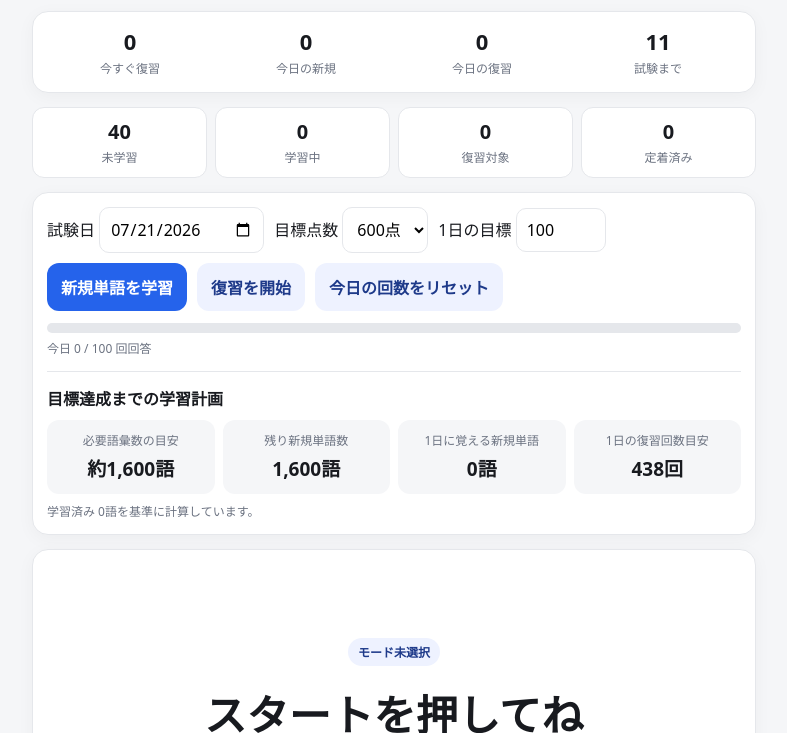
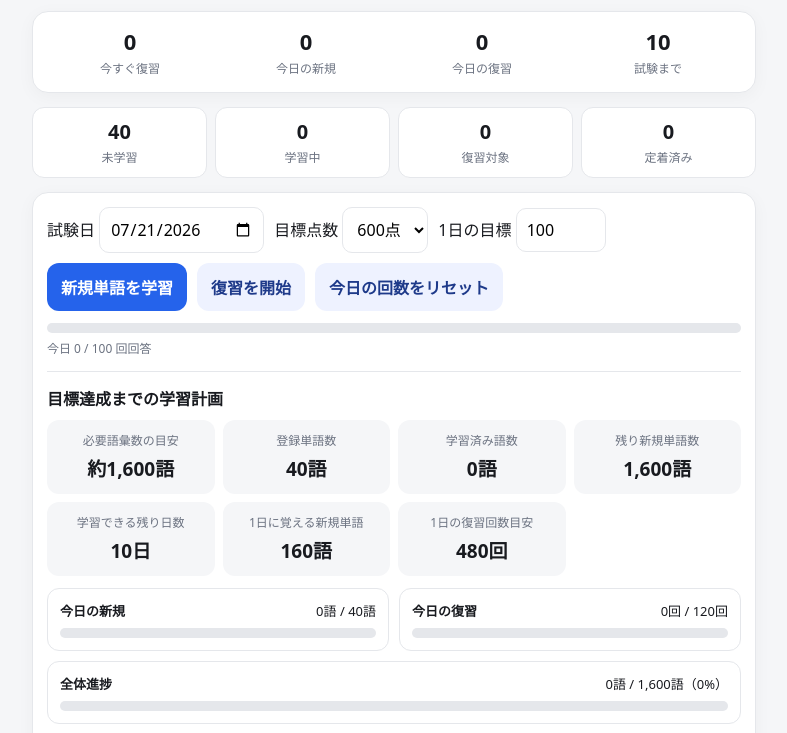
Before and after one commit to shun6393/TOEIC-app, a plain HTML site: page index.html in a window 1280 px wide. Shown: the part 57-790 px from the top of the page, without its empty margins (246-1033 px from the left). Drawn offline with Linux system fonts and the light colour scheme.

Commit message:
目標点数に基づく学習計画を追加

```diff
--- a/index.html
+++ b/index.html
@@ -49,11 +49,30 @@
       <h2 id="studyPlanTitle">目標達成までの学習計画</h2>
       <div class="plan-grid">
         <div class="plan-item"><span>必要語彙数の目安</span><b id="vocabTarget">0語</b></div>
+        <div class="plan-item"><span>登録単語数</span><b id="registeredPlanCount">0語</b></div>
+        <div class="plan-item"><span>学習済み語数</span><b id="studiedPlanCount">0語</b></div>
         <div class="plan-item"><span>残り新規単語数</span><b id="remainingNew">0語</b></div>
+        <div class="plan-item"><span>学習できる残り日数</span><b id="planDaysLeft">0日</b></div>
         <div class="plan-item"><span>1日に覚える新規単語</span><b id="dailyNew">0語</b></div>
         <div class="plan-item"><span>1日の復習回数目安</span><b id="dailyReview">0回</b></div>
       </div>
+      <div class="today-plan">
+        <div class="today-plan-item">
+          <div class="plan-progress-label"><b>今日の新規</b><span id="todayNewPlanText">0語 / 0語</span></div>
+          <div class="progress"><div class="bar" id="todayNewBar"></div></div>
+        </div>
+        <div class="today-plan-item">
+          <div class="plan-progress-label"><b>今日の復習</b><span id="todayReviewPlanText">0回 / 0回</span></div>
+          <div class="progress"><div class="bar review-bar" id="todayReviewBar"></div></div>
+        </div>
+        <div class="today-plan-item overall-plan">
+          <div class="plan-progress-label"><b>全体進捗</b><span id="overallPlanText">0語 / 0語（0%）</span></div>
+          <div class="progress"><div class="bar overall-bar" id="overallPlanBar"></div></div>
+        </div>
+      </div>
+      <ul class="plan-warnings" id="planWarnings" aria-live="polite"></ul>
       <p class="small plan-note" id="planNotice"></p>
+      <p class="small plan-disclaimer">必要語彙数と学習量は目安であり、TOEICスコアを保証するものではありません。</p>
     </section>
   </div>
 
--- a/script.js
+++ b/script.js
@@ -12,6 +12,9 @@ const VOCAB_TARGETS = Object.freeze({
   900: 4500
 });
 const DAILY_REVIEW_MULTIPLIER = 3;
+const HIGH_DAILY_NEW_THRESHOLD = 100;
+const HIGH_DAILY_REVIEW_THRESHOLD = 300;
+const HIGH_TOTAL_ANSWERS_THRESHOLD = 500;
 const WORDS_PER_PAGE = 50;
 const VALID_WORD_TARGET_SCORES = new Set([400,500,600,700,800,900]);
 const CSV_HEADER_FIELDS = new Map([
@@ -214,33 +217,89 @@ function refreshStats(){
   learningCount.textContent=counts.learning;
   reviewCount.textContent=counts.review;
   masteredCount.textContent=counts.mastered;
-  const exam = new Date(examDate.value+"T23:59:59");
-  const days = Math.max(0, Math.ceil((exam-new Date())/86400000));
-  daysLeft.textContent=days;
+  const dateInfo=getStudyDateInfo();
+  daysLeft.textContent=dateInfo.days;
   const goal=Number(dailyGoal.value)||100;
   goalBar.style.width=Math.min(100,today/goal*100)+"%";
   goalText.textContent=`今日 ${today} / ${goal} 回回答`;
-  refreshStudyPlan(days, due);
+  refreshStudyPlan(dateInfo,due,counts);
   renderWordList();
 }
 
-function refreshStudyPlan(days, due){
+function getStudyDateInfo(){
+  if(!examDate.value) return {days:0,isToday:false,isPast:false,valid:false};
+  const [year,month,day]=examDate.value.split("-").map(Number);
+  const today=new Date();
+  const todayUtc=Date.UTC(today.getFullYear(),today.getMonth(),today.getDate());
+  const examUtc=Date.UTC(year,month-1,day);
+  const difference=Math.round((examUtc-todayUtc)/86400000);
+  const valid=Number.isFinite(difference);
+  return {
+    days:valid ? Math.max(0,difference) : 0,
+    isToday:valid && difference===0,
+    isPast:valid && difference<0,
+    valid
+  };
+}
+
+function setProgressBar(element,value,target){
+  element.style.width=(target>0 ? Math.min(100,value/target*100) : 0)+"%";
+}
+
+function refreshStudyPlan(dateInfo,due,counts){
   const score=Number(targetScore.value)||DEFAULT_TARGET_SCORE;
   const target=VOCAB_TARGETS[score];
-  const studied=words.filter(w=>(w.seen||0)>0).length;
+  const studied=counts.learning+counts.review+counts.mastered;
   const remaining=Math.max(0,target-studied);
-  const dailyNew=days>0 ? Math.ceil(remaining/days) : 0;
-  const reviewEstimate=days>0
-    ? Math.max(due,dailyNew*DAILY_REVIEW_MULTIPLIER)
+  const dailyNewEstimate=dateInfo.days>0 ? Math.ceil(remaining/dateInfo.days) : 0;
+  const reviewEstimate=dateInfo.days>0
+    ? Math.max(due,dailyNewEstimate*DAILY_REVIEW_MULTIPLIER)
     : 0;
+  const todayNewGoal=dateInfo.days>0 ? Math.min(dailyNewEstimate,counts.unseen) : 0;
+  const todayReviewGoal=dateInfo.days>0
+    ? Math.max(due,todayNewGoal*DAILY_REVIEW_MULTIPLIER)
+    : 0;
+  const overallPercent=target>0 ? Math.min(100,studied/target*100) : 0;
 
   vocabTarget.textContent=`約${target.toLocaleString("ja-JP")}語`;
+  registeredPlanCount.textContent=`${words.length.toLocaleString("ja-JP")}語`;
+  studiedPlanCount.textContent=`${studied.toLocaleString("ja-JP")}語`;
   remainingNew.textContent=`${remaining.toLocaleString("ja-JP")}語`;
-  dailyNew.textContent=`${dailyNew.toLocaleString("ja-JP")}語`;
+  planDaysLeft.textContent=`${dateInfo.days.toLocaleString("ja-JP")}日`;
+  dailyNew.textContent=`${dailyNewEstimate.toLocaleString("ja-JP")}語`;
   dailyReview.textContent=`${reviewEstimate.toLocaleString("ja-JP")}回`;
-  planNotice.textContent=days>0
-    ? `学習済み ${studied.toLocaleString("ja-JP")}語を基準に計算しています。`
-    : "試験日を未来の日付に設定すると学習計画を計算します。";
+  todayNewPlanText.textContent=`${dailyActivity.newWords.toLocaleString("ja-JP")}語 / ${todayNewGoal.toLocaleString("ja-JP")}語`;
+  todayReviewPlanText.textContent=`${dailyActivity.reviewAnswers.toLocaleString("ja-JP")}回 / ${todayReviewGoal.toLocaleString("ja-JP")}回`;
+  overallPlanText.textContent=`${studied.toLocaleString("ja-JP")}語 / ${target.toLocaleString("ja-JP")}語（${Math.round(overallPercent)}%）`;
+  setProgressBar(todayNewBar,dailyActivity.newWords,todayNewGoal);
+  setProgressBar(todayReviewBar,dailyActivity.reviewAnswers,todayReviewGoal);
+  overallPlanBar.style.width=overallPercent+"%";
+
+  const warnings=[];
+  if(!dateInfo.valid){
+    warnings.push("試験日を設定してください。");
+  } else if(dateInfo.isPast){
+    warnings.push("試験日を過ぎています。新しい試験日を設定してください。");
+  } else if(dateInfo.isToday){
+    warnings.push("試験日は今日です。新しい長期計画は作成できないため、復習時刻が来ている単語を優先してください。");
+  }
+  if(words.length<target){
+    warnings.push(`目標${score}点の語彙数目安まで、約${(target-words.length).toLocaleString("ja-JP")}語の追加登録が必要です。`);
+  }
+  if(dateInfo.days>0 && counts.unseen<dailyNewEstimate){
+    warnings.push(`今日の必要新規数は${dailyNewEstimate.toLocaleString("ja-JP")}語ですが、登録済みの未学習単語は${counts.unseen.toLocaleString("ja-JP")}語です。`);
+  }
+  if(dailyNewEstimate>HIGH_DAILY_NEW_THRESHOLD || reviewEstimate>HIGH_DAILY_REVIEW_THRESHOLD || dailyNewEstimate+reviewEstimate>HIGH_TOTAL_ANSWERS_THRESHOLD){
+    warnings.push(`1日あたり新規${dailyNewEstimate.toLocaleString("ja-JP")}語・復習${reviewEstimate.toLocaleString("ja-JP")}回の計画です。継続が難しい可能性があるため、試験日や目標点数を見直してください。`);
+  }
+  planWarnings.replaceChildren();
+  for(const warning of warnings){
+    const item=document.createElement("li");
+    item.textContent=warning;
+    planWarnings.appendChild(item);
+  }
+  planWarnings.style.display=warnings.length ? "block" : "none";
+  planNotice.textContent=`学習開始済み${studied.toLocaleString("ja-JP")}語、定着済み${counts.mastered.toLocaleString("ja-JP")}語を基準に計算しています。`;
 }
 
 function getWordStatus(entry){
--- a/style.css
+++ b/style.css
@@ -44,6 +44,15 @@
   .plan-item span{display:block;font-size:12px;color:var(--muted);line-height:1.5}
   .plan-item b{display:block;font-size:19px;margin-top:4px}
   .plan-note{margin:8px 0 0;min-height:1.5em}
+  .today-plan{display:grid;grid-template-columns:repeat(2,1fr);gap:10px;margin-top:12px}
+  .today-plan-item{border:1px solid var(--line);border-radius:12px;padding:12px}
+  .overall-plan{grid-column:1/-1}
+  .plan-progress-label{display:flex;justify-content:space-between;align-items:center;gap:10px;font-size:13px}
+  .today-plan .progress{margin-top:8px}
+  .review-bar{background:var(--mid)}
+  .overall-bar{background:var(--good)}
+  .plan-warnings{display:none;margin:12px 0 0;padding:10px 10px 10px 30px;border-radius:12px;background:#fff7ed;color:#9a3412;font-size:13px;line-height:1.6}
+  .plan-disclaimer{margin:8px 0 0}
   details{margin-top:14px}
   summary{cursor:pointer;font-weight:700}
   .word-list-tools{display:flex;gap:8px;align-items:center;flex-wrap:wrap;margin-top:14px}
@@ -94,6 +103,8 @@
     .top{grid-template-columns:repeat(2,1fr)}
     .status-stats{grid-template-columns:repeat(2,1fr)}
     .plan-grid{grid-template-columns:repeat(2,1fr)}
+    .today-plan{grid-template-columns:1fr}
+    .overall-plan{grid-column:auto}
     .word-list,.word-list tbody,.word-list tr,.word-list td{display:block}
     .word-list thead{display:none}
     .word-list tr{border:1px solid var(--line);border-radius:12px;padding:8px 10px;margin-bottom:8px}
```
